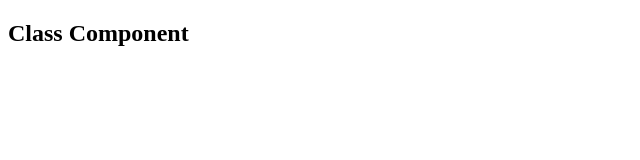
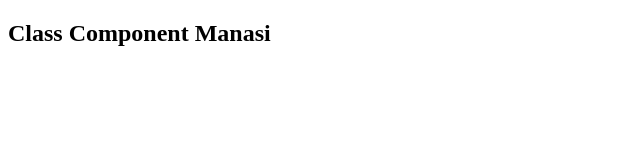
Before and after one commit to ManasiPatil2117/React-Practice, a React (Create React App) app in the folder test-app/: page / in a window 1280 px wide. Shown: the top 160 px of the page, without its empty margins (0-640 px from the left). Built offline with nearby package versions, Linux system fonts and the light colour scheme; a web font is replaced by a local one.

Commit message:
props in class component

```diff
--- a/test-app/src/App.js
+++ b/test-app/src/App.js
@@ -1,6 +1,6 @@
 import React from "react"
 class Test extends React.Component{
     render(){
-        return <h2>Class Component</h2>
+        return <h2>Class Component {this.props.name}</h2>
     }
 }export default Test
--- a/test-app/src/index.js
+++ b/test-app/src/index.js
@@ -4,7 +4,7 @@ import './index.css'
 import Test from './App'
 ReactDom.render(
     <>
-    <Test/>
+    <Test name="Manasi"/>
     </>,
     document.getElementById("root")
 )
```
